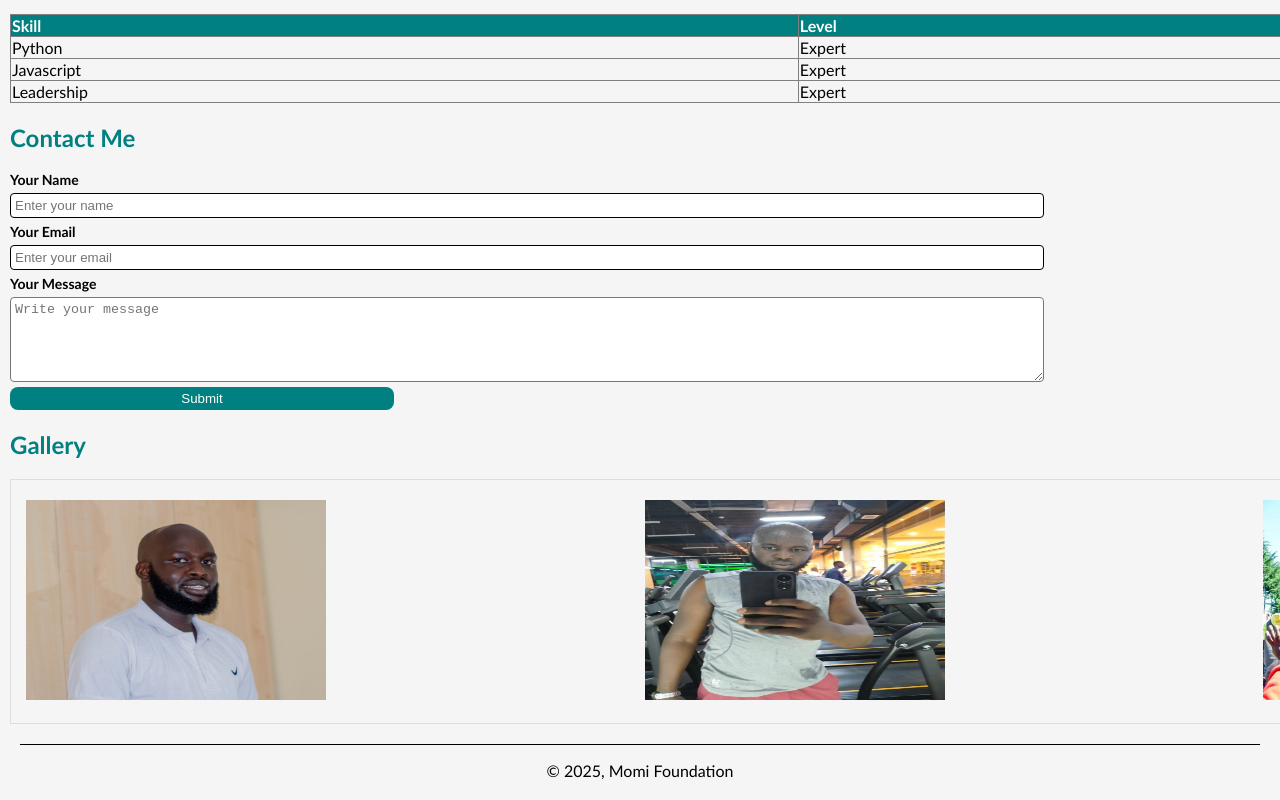
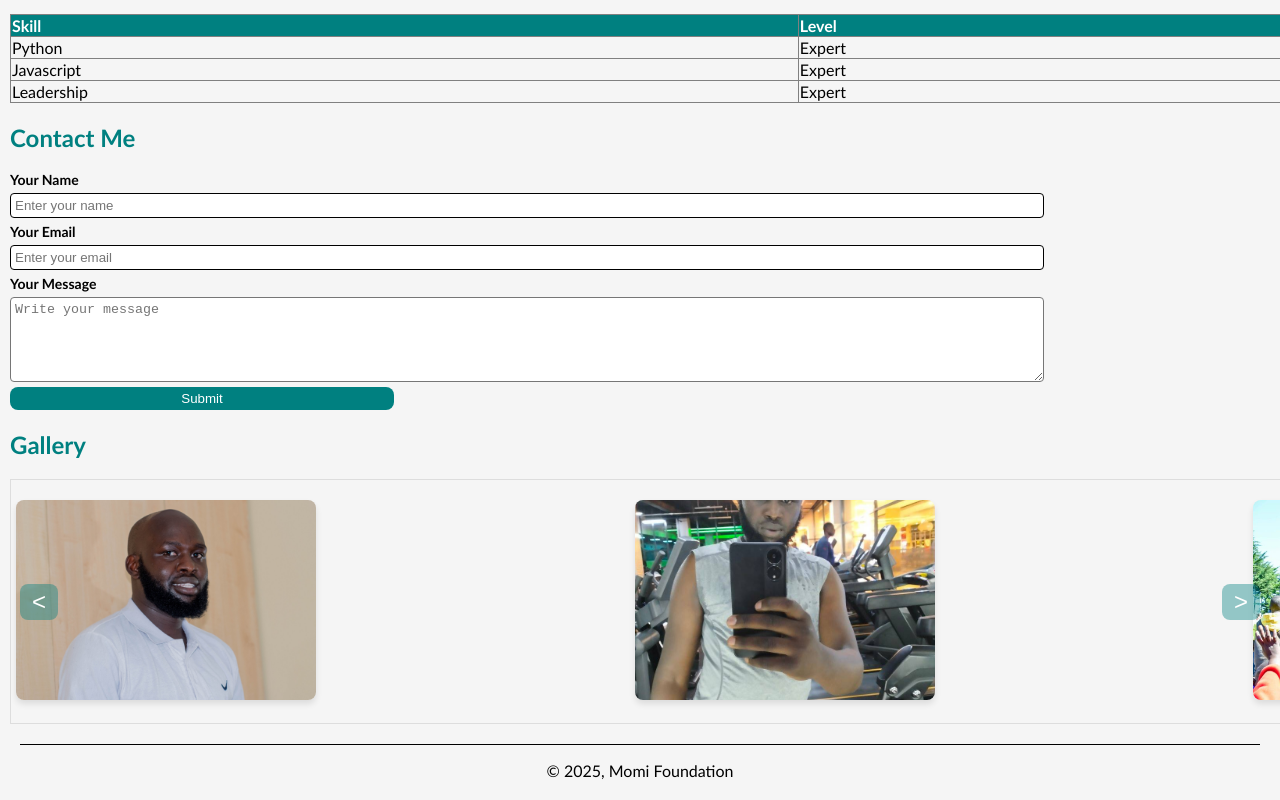
Before and after one commit to momi-foundation-coding/html-css-js-basic-course, a plain HTML site: page index.html in a window 1280 px wide. Shown: the part 342-1142 px from the top of the page. Drawn offline with Linux system fonts and the light colour scheme.

Commit message:
chore: add scroll effect for gallery

```diff
--- a/index.html
+++ b/index.html
@@ -108,6 +108,8 @@
 
     <section>
       <h2>Gallery</h2>
+      <div class="gallery-wrapper">
+        <button class="scroll-button left"><</button>
         <div class="gallery">
           <div class="gallery-item">
             <img src="./profile.jpg" height="200px" width="300px" />
@@ -121,6 +123,32 @@
           <div class="gallery-item">
             <img src="./serious.jpg" height="200px" width="300px" />
           </div>
+          <div class="gallery-item">
+            <img src="./mindililwo-2.jpg" height="200px" width="300px" />
+          </div>
+          <div class="gallery-item">
+            <img src="./mimi.jpg" height="200px" width="300px" />
+          </div>
+          <div class="gallery-item">
+            <img src="./momi.jpg" height="200px" width="300px" />
+          </div>
+          <div class="gallery-item">
+            <img src="./rasta.jpg" height="200px" width="300px" />
+          </div>
+          <div class="gallery-item">
+            <img src="./chief.jpg" height="200px" width="300px" />
+          </div>
+          <div class="gallery-item">
+            <img src="./father.jpg" height="200px" width="300px" />
+          </div>
+          <div class="gallery-item">
+            <img src="./wasee.jpg" height="200px" width="300px" />
+          </div>
+          <div class="gallery-item">
+            <img src="./suti.jpg" height="200px" width="300px" />
+          </div>
+        </div>
+        <button class="scroll-button right">></button>
       </div>
     </section>
     <footer>
--- a/style.css
+++ b/style.css
@@ -2,6 +2,7 @@ body {
   min-width: 100vw;
   margin: 0;
   background-color: whitesmoke;
+  overflow-x: hidden;
   font-family:'Gill Sans', 'Gill Sans MT', Calibri, 'Trebuchet MS', sans-serif;
 }
 
@@ -42,11 +43,16 @@ ul {
   width: 80px;
 }
 
+.gallery-wrapper {
+  width: 100%;
+  position: relative;
+}
+
 .gallery {
   width: 100vw;
-  overflow-x: auto;
+  overflow-x: hidden;
   white-space: nowrap;
-  padding: 20px 15px;
+  padding: 20px 5px;
   border: 1px solid #ddd;
   scroll-behavior: smooth;
 }
@@ -58,8 +64,36 @@ ul {
   transition: transform 0.3s ease
 }
 
+.gallery-item img {
+  border-radius: 8px;
+  object-fit: cover;
+  box-shadow: 0 4px 6px rgb(0, 0, 0, 0.1);
+}
+
 .gallery-item:hover {
   transform: scale(1.1);
+}
+
+.scroll-button {
+  position: absolute;
+  top: 50%;
+  transform: translateY(-50%);
+  z-index: 10;
+  font-size: 24px;
+  padding: 4px 12px;
+  background-color: rgba(0, 128, 128, 0.4);
+}
+
+.scroll-button:hover {
+  background-color: teal;
+}
+
+.scroll-button.left {
+  left: 10px;
+}
+
+.scroll-button.right {
+  right: 10px;
 }
 
 form {
```
Lines whose indentation alone changed are shown as unchanged.
